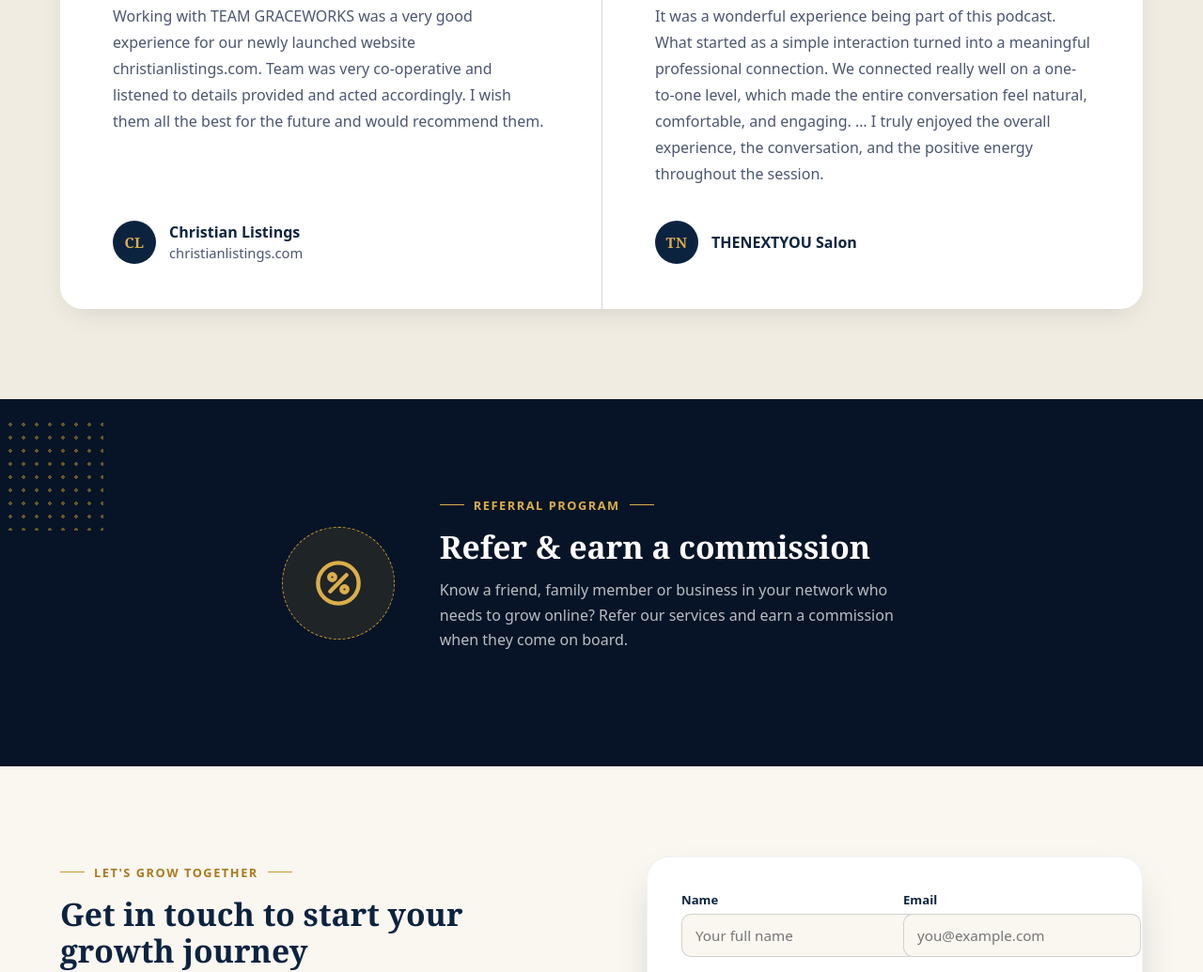
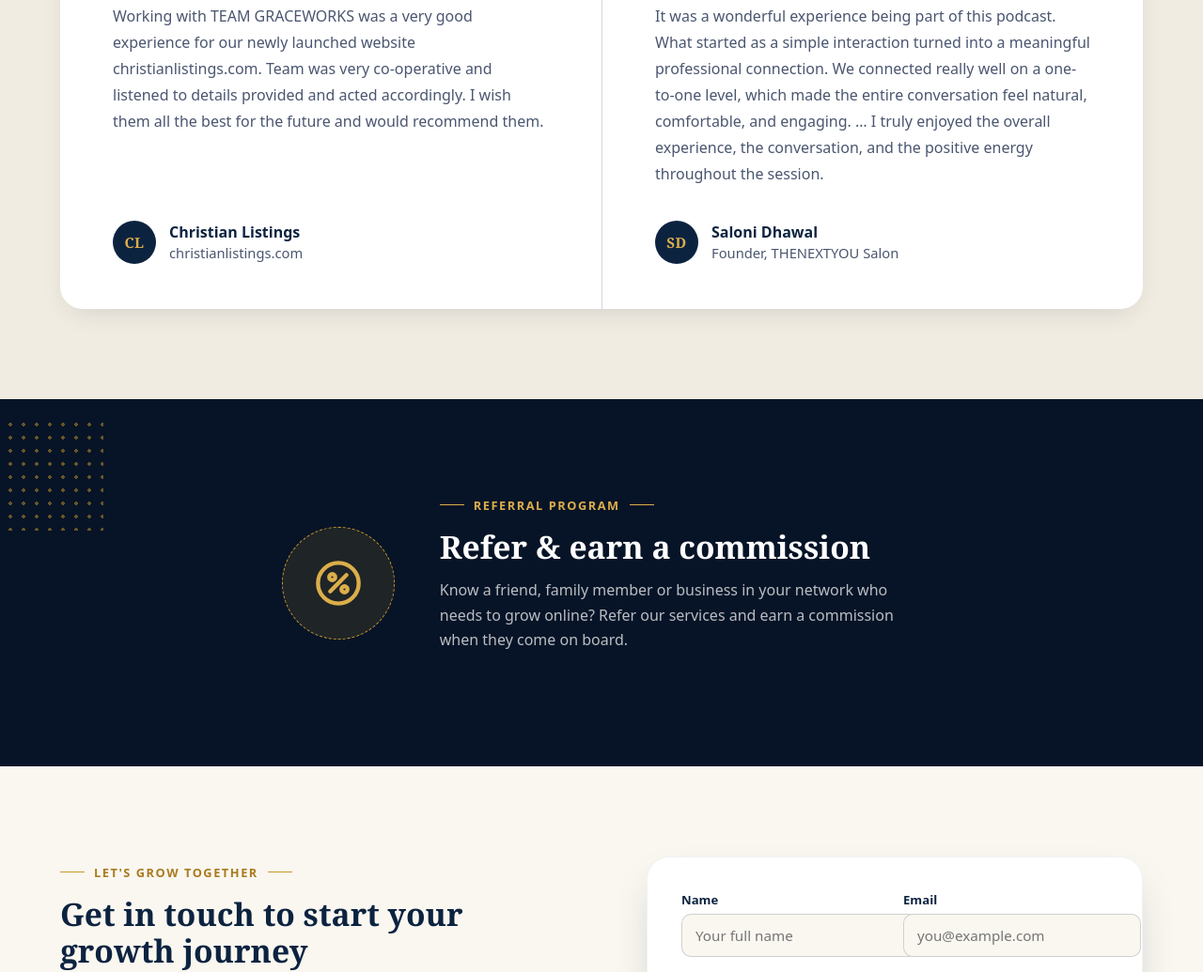
Before and after one commit to AalokitHarry/teamgraceworks, a plain HTML site: page index.html in a window 1280 px wide. Shown: the part 3977-5012 px from the top of the page at 94% size. Drawn offline with Linux system fonts and the light colour scheme.

Commit message:
Credit the THENEXTYOU review to founder Saloni Dhawal
Co-Authored-By: Claude Opus 5.5 <noreply@anthropic.com>

```diff
--- a/index.html
+++ b/index.html
@@ -27,7 +27,7 @@
 <link rel="preconnect" href="https://fonts.gstatic.com" crossorigin>
 <link href="https://fonts.googleapis.com/css2?family=Manrope:wght@400;500;600;700;800&family=Fraunces:ital,opsz,wght@0,9..144,500;0,9..144,600;1,9..144,500&display=swap" rel="stylesheet">
 
-<link rel="stylesheet" href="styles.css?v=20261110">
+<link rel="stylesheet" href="styles.css?v=20261110b">
 </head>
 <body>
 
@@ -331,9 +331,10 @@
             <p>It was a wonderful experience being part of this podcast. What started as a simple interaction turned into a meaningful professional connection. We connected really well on a one-to-one level, which made the entire conversation feel natural, comfortable, and engaging. &hellip; I truly enjoyed the overall experience, the conversation, and the positive energy throughout the session.</p>
           </blockquote>
           <figcaption class="review__by">
-            <span class="review__initials" aria-hidden="true">TN</span>
+            <span class="review__initials" aria-hidden="true">SD</span>
             <span class="review__who">
-              <strong>THENEXTYOU Salon</strong>
+              <strong>Saloni Dhawal</strong>
+              <span class="review__role">Founder, THENEXTYOU Salon</span>
             </span>
           </figcaption>
         </figure>
--- a/styles.css
+++ b/styles.css
@@ -730,6 +730,7 @@ svg{ fill:none; stroke:currentColor; stroke-width:2; stroke-linecap:round; strok
   transition:color .2s ease;
 }
 .review__who a:hover{ color:var(--gold-600); text-decoration:underline; }
+.review__role{ font-size:.92rem; color:var(--text-soft); }
 
 /* ---------- Process ---------- */
 .process{
```
Also changed, not shown: about.html (+1 -1 lines), brochure.html (+1 -1 lines), careers.html (+1 -1 lines).
